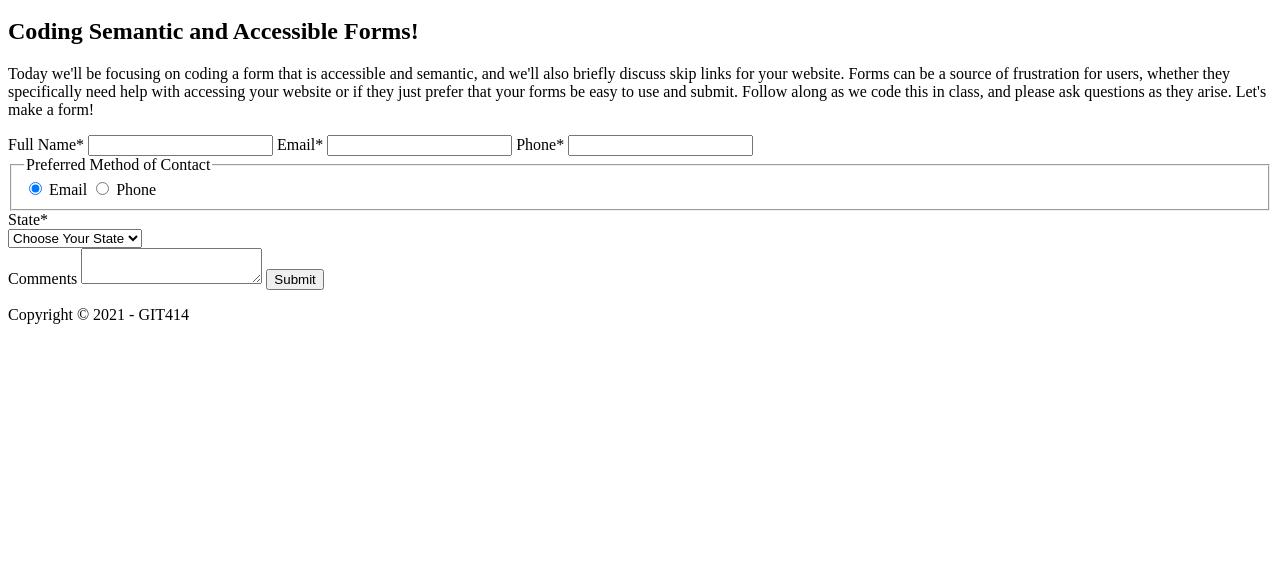
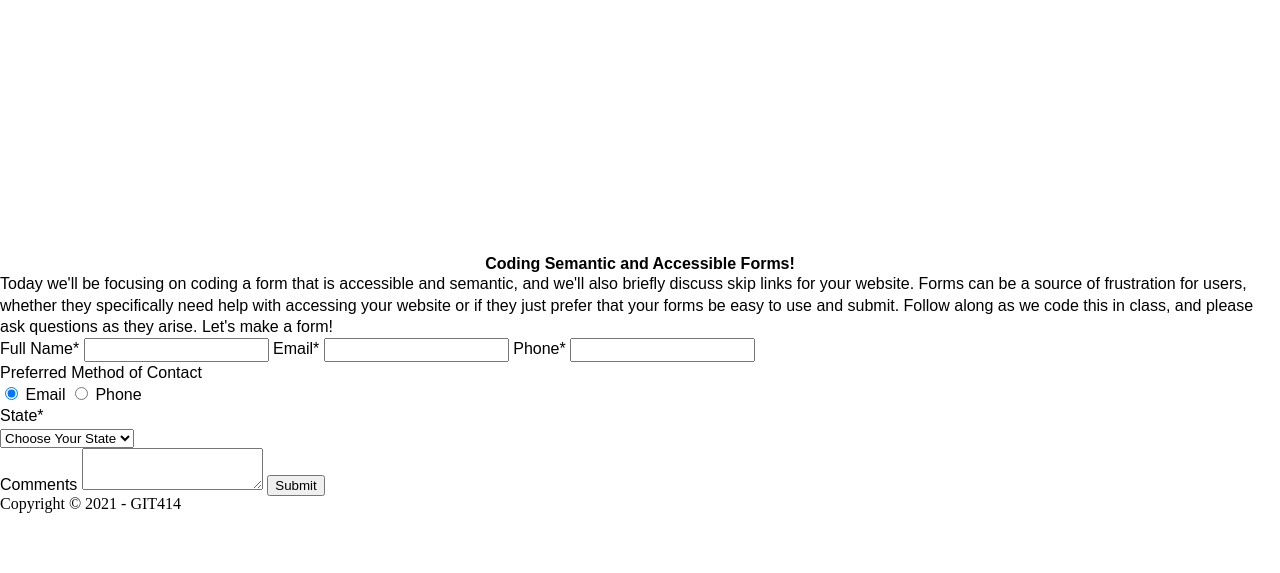
Before and after one commit to vloera1/1.2-Assignment-Accessible-Forms, a plain HTML site: page index.html in a window 1280 px wide. Shown: the part 227-800 px from the top of the page. Drawn offline with Linux system fonts and the light colour scheme.

Commit message:
Changed style.css name

```diff
--- a/index.html
+++ b/index.html
@@ -6,7 +6,7 @@
 		<meta name="author" content="Valerie Loera">
 		<title>Form Activity Solution File</title>
 	<!-- 	-------- TO-DO: ADD LINK TO CSS HERE -------- -->
-		<link rel="stylesheet" href="styles.css.txt">
+		<link rel="stylesheet" href="styles.css">
 	</head>
 	<body>
 		<a href="#main-content" id="skipLink">Skip to main content</a>
```
Also changed, not shown: styles.css (renamed from styles.css.txt).
